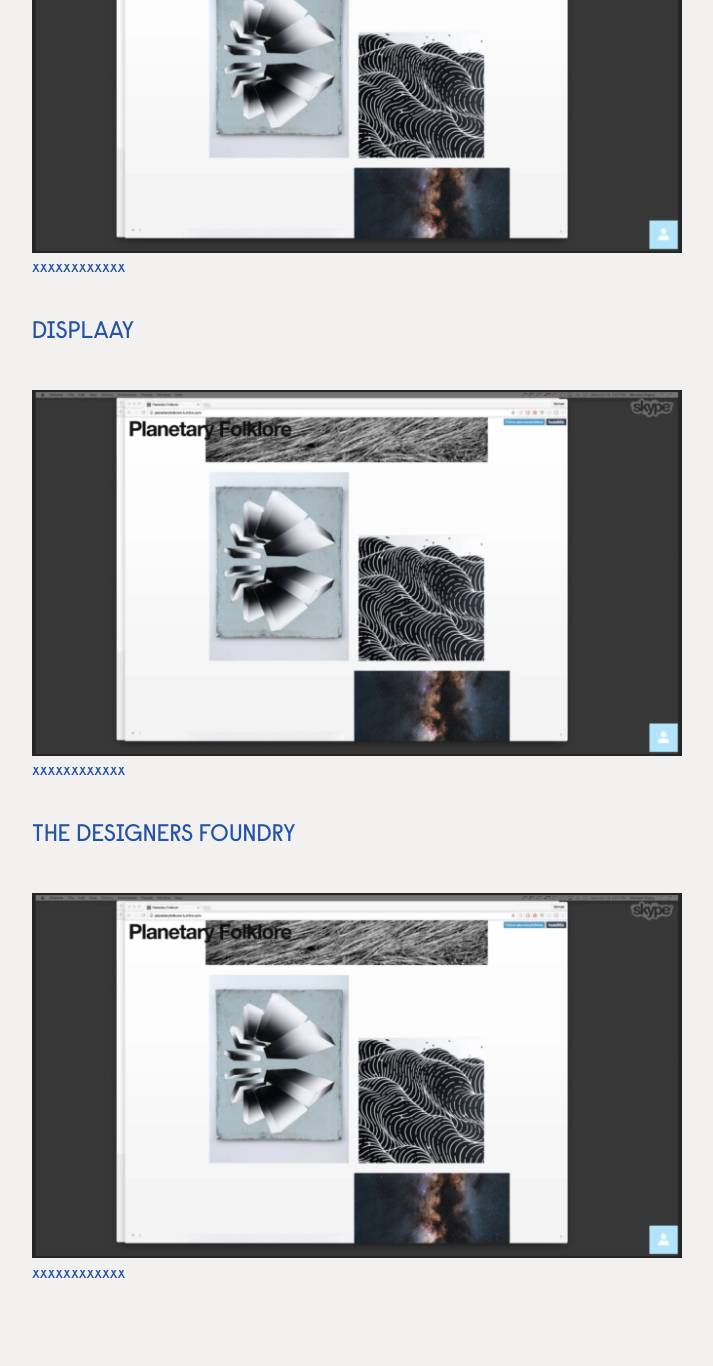
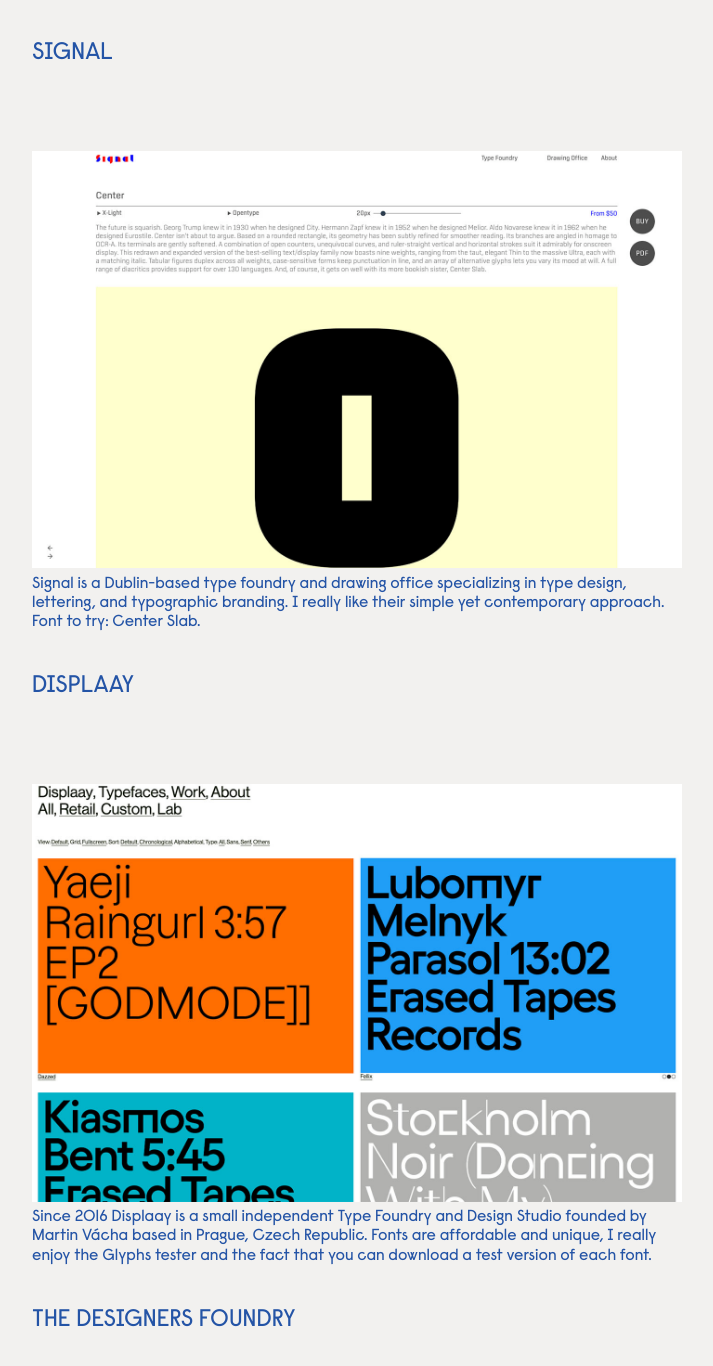
Before and after one commit to emho-lab/journal, a Jekyll site: the page built from _posts/2019-09-28-new-post.md, in a window 1280 px wide and 1400 px high, scrolled down 1698 px. Shown: the top 1366 px of the window, without its empty margins (218-931 px from the left). Built offline with Jekyll 4.4.1, drawn with Linux system fonts in a browser that asks for light colours; before the commit the page ends 3022 px from its top, so only the background shows below that; some of the changed text lies outside the part shown.

Commit message:
Updated New Post

```diff
--- a/_posts/2019-09-28-new-post.md
+++ b/_posts/2019-09-28-new-post.md
@@ -1,40 +1,50 @@
 ---
-title: My favourite type foundries
+title: My favorite type foundries
 date: 2019-09-28 00:00:00 Z
 image: "/uploads/type@72x.png"
 excerpt: Today I would like to share my top 5 "indie" type foundries.
 ---
 
 ### [COLOPHON](https://www.colophon-foundry.org)<br>
+
 <br>
-![IMG_1180.PNG](/uploads/IMG_1180.PNG)
+
+![colophon.jpg](/uploads/colophon.jpg)
 <br>
-xxxxxxxxxxxx
+Colophon is a type foundry based in London (UK) & Los Angeles (US). They have a really neat selection of fonts and especially the one used on my website: Raisonné.
 <br>
 
 ### [KLIM](https://klim.co.nz/)<br>
+
 <br>
-![IMG_1180.PNG](/uploads/IMG_1180.PNG)
+
+![klim.jpg](/uploads/klim.jpg)
 <br>
-xxxxxxxxxxxx
+The Klim Type Foundry was founded in 2005 by type designer Kris Sowersby. He is based in Wellington, New Zealand. My favorites font are Feijoa & Domaine.
 <br>
 
 ### [SIGNAL](https://signalfoundry.com/)<br>
+
 <br>
-![IMG_1180.PNG](/uploads/IMG_1180.PNG)
+
+![signal.jpg](/uploads/signal.jpg)
 <br>
-xxxxxxxxxxxx
+Signal is a Dublin-based type foundry and drawing office specializing in type design, lettering, and typographic branding. I really like their simple yet contemporary approach. Font to try: Center Slab.
 <br>
 
 ### [DISPLAAY](https://displaay.net/typeface/)<br>
+
 <br>
-![IMG_1180.PNG](/uploads/IMG_1180.PNG)
+
+![displaay.jpg](/uploads/displaay.jpg)
 <br>
-xxxxxxxxxxxx
+Since 2016 Displaay is a small independent Type Foundry and Design Studio founded by Martin Vácha based in Prague, Czech Republic. Fonts are affordable and unique, I really enjoy the Glyphs tester and the fact that you can download a test version of each font.
 <br>
 
 ### [THE DESIGNERS FOUNDRY](https://thedesignersfoundry.com/)<br>
+
 <br>
-![IMG_1180.PNG](/uploads/IMG_1180.PNG)
+
+![tdf.jpg](/uploads/tdf.jpg)
 <br>
-xxxxxxxxxxxx
+TDF is a hand-picked international team of type designers. On their website, there is a ton of options and prices are ok. Without a doubt my favorite is Superspitze. I owned a copy now so just need to do something with it :)
```
